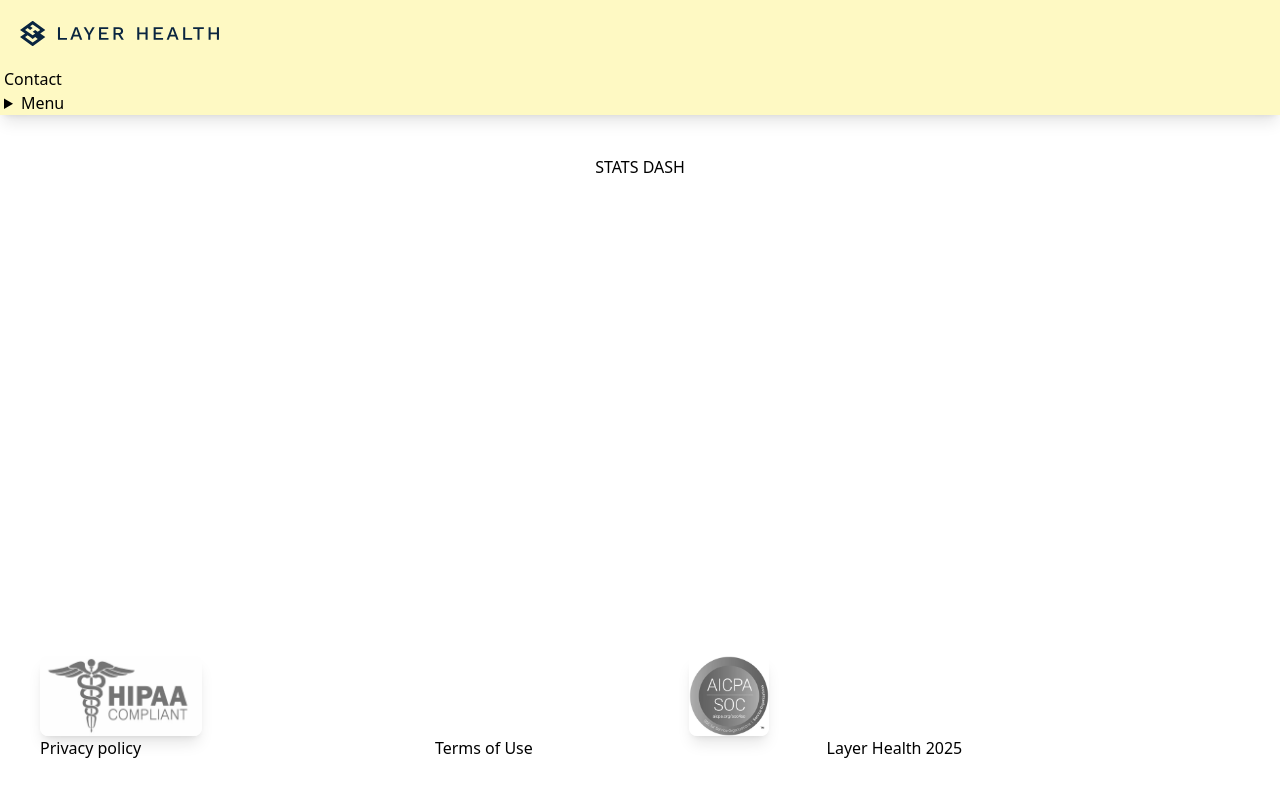
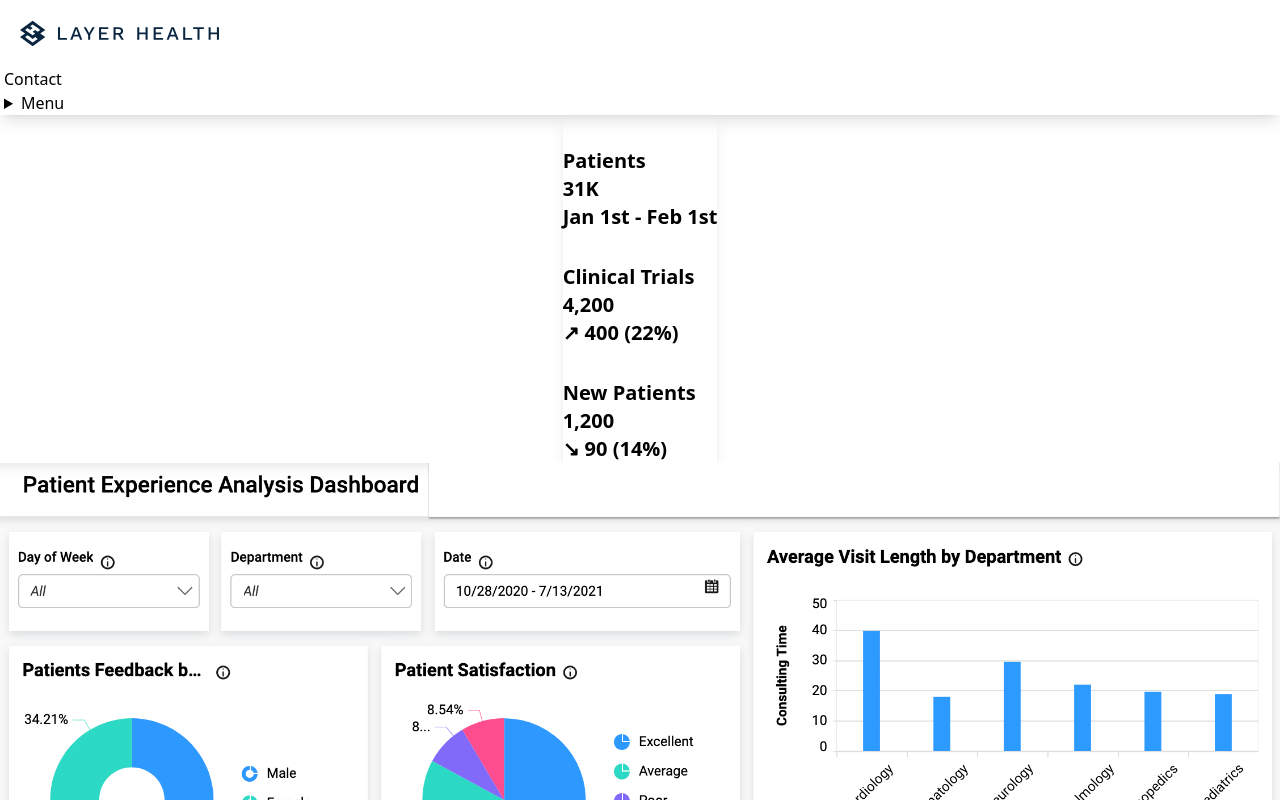
Before and after one commit to koderka2020/layer-health-dashboard, a React (Vite) app: page /stats in a window 1280 px wide. Shown: the top 800 px of the page. Built offline with nearby package versions, Linux system fonts and the light colour scheme.

Commit message:
adding not-found page, stats page placeholder, landing page logo

```diff
--- a/src/App.tsx
+++ b/src/App.tsx
@@ -1,9 +1,11 @@
 import { BrowserRouter as Router, Route, Routes } from 'react-router-dom';
-import Nav from './components/Nav'
+import Navbar from './components/Navbar'
 import Footer from './components/Footer'
-import Dashboard from './components/pages/main-dash/Dashboard'
+import LandingPage from './components/pages/main-dash/LandingPage'
 import FilterDashboard from './components/pages/filter/FilterDashboard'
 import StatsDashboard from './components/pages/stats/StatsDashboard'
+import NotFound from './components/pages/NotFound'
+
 
 
 function App() {
@@ -11,12 +13,14 @@ function App() {
   return (
     <Router>
       <div className="flex flex-col min-h-screen">
-      <Nav/>
+      <Navbar/>
       <main className="flex-grow">
       <Routes>
-        <Route path="/" element={<Dashboard />} />
+        <Route path="/" element={<LandingPage />} />
+        <Route path="/main" element={<LandingPage />} />
         <Route path="/filter" element={<FilterDashboard />} />
         <Route path="/stats" element={<StatsDashboard />} />
+        <Route path="*" element={<NotFound/>} />
       </Routes>
       </main>
       <Footer/>
--- a/src/components/Footer.tsx
+++ b/src/components/Footer.tsx
@@ -10,14 +10,14 @@ const Footer = () => {
         {/* <ReactSVG className="object-top-left p-5" src={logo}/> */}
       <nav>
         <div className="grid grid-flow-col gap-4">
-          <img className="rounded-lg w-30 h-20 shadow-lg" src={hippalogo}/>
-          <img className="rounded-lg w-30 h-20 shadow-lg" src={aicpalogo}/>
+          <img className="rounded-lg w-30 h-20 shadow-md" src={hippalogo}/>
+          <img className="rounded-lg w-30 h-20 shadow-md" src={aicpalogo}/>
         </div>
       </nav>
         <nav className="grid grid-flow-col gap-4">
-          <a className="link link-hover">Privacy policy</a>
-          <a className="link link-hover">Terms of Use</a>
-          <a className="link link-hover">Layer Health 2025</a>
+          <a className="link link-hover" href="https://www.layerhealth.com/privacy">Privacy policy</a>
+          <a className="link link-hover" href="https://www.layerhealth.com/terms">Terms of Use</a>
+          <p>Layer Health 2025</p>
         </nav>
     </footer>
   )
--- a/src/components/Nav.tsx
+++ b/src/components/Navbar.tsx
@@ -3,9 +3,9 @@ import { ReactSVG } from 'react-svg';
 import logo from "../assets/layer-health-logo.svg"
 
 
-const Nav = () => {
+const Navbar = () => {
   return(
-    <div className="navbar bg-base-100 shadow-lg bg-yellow-100">
+    <div className="navbar bg-yellow-100 shadow-lg">
     <div className="flex-1">
       <ReactSVG className="p-5" src={logo}/>
     </div>
@@ -16,6 +16,7 @@ const Nav = () => {
           <details>
             <summary>Menu</summary>
             <ul className="bg-base-100 rounded-t-none p-2">
+              <li><Link to="/main">Main</Link></li>
               <li><Link to="/filter">Filter</Link></li>
               <li><Link to="/stats">Stats</Link></li>
             </ul>
@@ -27,4 +28,4 @@ const Nav = () => {
   )
 }
 
-export default Nav;
+export default Navbar;
--- /dev/null
+++ b/src/components/pages/NotFound.tsx
@@ -0,0 +1,12 @@
+const NotFound = () => {
+  return (
+    <div className="h-screen flex justify-center items-center shadow-md">
+      <div className="inline-grid *:[grid-area:1/1]">
+        <div className="status status-error p-20 animate-ping"></div>
+      </div>
+      <p className="text-4xl">{'Page not found :('}</p>
+    </div>
+  )
+}
+
+export default NotFound
--- a/src/components/pages/filter/SideBar.tsx
+++ b/src/components/pages/filter/SideBar.tsx
@@ -12,24 +12,29 @@ const Sidebar = () => {
         <div className="text-xl font-semibold mb-4">Filters</div>
         <div className="dropdown dropdown-bottom">
           <button className="btn btn-primary w-full" onClick={toggleDropdown}>
-            Patient Filters
+            Notes Filters
           </button>
           <ul className={`dropdown-content menu p-2 shadow-lg bg-base-100 rounded-box w-56 ${isDropdownOpen ? 'block' : 'hidden'}`}>
-            <li><a>Option 1</a></li>
-            <li><a>Option 2</a></li>
-            <li><a>Option 3</a></li>
+            <li><a>id</a></li>
+            <li><a>provider</a></li>
+            <li><a>hospital</a></li>
+            <li><a>date</a></li>
           </ul>
         </div>
         <div className="dropdown dropdown-bottom mt-4">
           <button className="btn btn-primary w-full" onClick={toggleDropdown}>
-            Notes Filters
+            Patient Filters
           </button>
-          <ul className={`dropdown-content menu p-2 shadow bg-base-100 rounded-box w-56 ${isDropdownOpen ? 'block' : 'hidden'}`}>
-            <li><a>Filter 1</a></li>
-            <li><a>Filter 2</a></li>
-            <li><a>Filter 3</a></li>
+          <ul className={`dropdown-content menu p-2 shadow bg-base-300 rounded-box w-56 ${isDropdownOpen ? 'block' : 'hidden'}`}>
+            <li><a>id</a></li>
+            <li><a>name</a></li>
+            <li><a>gender</a></li>
+            <li><a>date of birth</a></li>
           </ul>
         </div>
+        <div className="mt-4">
+         <input type="text" placeholder="Search" className="input input-bordered shadow" />
+      </div>
       </div>
     </div>
   )
--- a/src/components/pages/filter/Table.tsx
+++ b/src/components/pages/filter/Table.tsx
@@ -1,4 +1,9 @@
+// import { useEffect, useState, useRef } from "react";
+// import notes from '../../../data/mock_notes_small.json'
+// import patients from '../../../data/mock_patients_small.json'
+
 const Table = () => {
+
   return(
     <div className="overflow-x-auto rounded-box border border-base-content/5 bg-base-100">
       <table className="table">
--- a/src/components/pages/main-dash/Dashboard.tsx
+++ /dev/null
@@ -1,11 +0,0 @@
-
-
-const Dashboard = () => {
-  return(
-    <>
-    <h1 className="p-10 text-center">MAIN DASH</h1>
-    </>
-  )
-}
-
-export default Dashboard
--- /dev/null
+++ b/src/components/pages/main-dash/LandingPage.tsx
@@ -0,0 +1,12 @@
+import logo from "../../../assets/layer-health-lg-logo.png"
+
+const LandingPage = () => {
+
+  return(
+    <div className="animate-pulse h-screen flex justify-center items-center shadow-md bg-custom-aqua">
+     <img className=" w-124 h-124" src={logo} shadow-lg/>
+    </div>
+  )
+}
+
+export default LandingPage
--- a/src/components/pages/stats/StatsDashboard.tsx
+++ b/src/components/pages/stats/StatsDashboard.tsx
@@ -1,8 +1,76 @@
+import statsplaceholder from "../../../assets/stats.png"
+
 const StatsDashboard = () => {
   return (
-    <>
-    <h1 className="p-10 text-center">STATS DASH</h1>
-    </>
+    <div>
+    <div className="flex justify-center text-white text-xl font-bold">
+    <div className="stats shadow-lg">
+      <div className="stat">
+        <div className="stat-figure text-secondary">
+          <svg
+            xmlns="http://www.w3.org/2000/svg"
+            fill="none"
+            viewBox="0 0 24 24"
+            className="inline-block h-8 w-8 stroke-current"
+          >
+            <path
+              strokeLinecap="round"
+              strokeLinejoin="round"
+              strokeWidth="2"
+              d="M13 16h-1v-4h-1m1-4h.01M21 12a9 9 0 11-18 0 9 9 0 0118 0z"
+            ></path>
+          </svg>
+        </div>
+        <div className="stat-title">Patients</div>
+        <div className="stat-value">31K</div>
+        <div className="stat-desc">Jan 1st - Feb 1st</div>
+      </div>
+
+      <div className="stat">
+        <div className="stat-figure text-secondary">
+          <svg
+            xmlns="http://www.w3.org/2000/svg"
+            fill="none"
+            viewBox="0 0 24 24"
+            className="inline-block h-8 w-8 stroke-current"
+          >
+            <path
+              strokeLinecap="round"
+              strokeLinejoin="round"
+              strokeWidth="2"
+              d="M12 6V4m0 2a2 2 0 100 4m0-4a2 2 0 110 4m-6 8a2 2 0 100-4m0 4a2 2 0 110-4m0 4v2m0-6V4m6 6v10m6-2a2 2 0 100-4m0 4a2 2 0 110-4m0 4v2m0-6V4"
+            ></path>
+          </svg>
+        </div>
+        <div className="stat-title">Clinical Trials</div>
+        <div className="stat-value">4,200</div>
+        <div className="stat-desc">↗︎ 400 (22%)</div>
+      </div>
+
+      <div className="stat">
+        <div className="stat-figure text-secondary">
+          <svg
+            xmlns="http://www.w3.org/2000/svg"
+            fill="none"
+            viewBox="0 0 24 24"
+            className="inline-block h-8 w-8 stroke-current"
+          >
+            <path
+              strokeLinecap="round"
+              strokeLinejoin="round"
+              strokeWidth="2"
+              d="M5 8h14M5 8a2 2 0 110-4h14a2 2 0 110 4M5 8v10a2 2 0 002 2h10a2 2 0 002-2V8m-9 4h4"
+            ></path>
+          </svg>
+        </div>
+        <div className="stat-title">New Patients</div>
+        <div className="stat-value">1,200</div>
+        <div className="stat-desc">↘︎ 90 (14%)</div>
+      </div>
+    </div>
+    </div>
+      <img className="w-124 h-124" src={statsplaceholder} shadow-lg/>
+    </div>
   )
 }
 
--- a/tailwind.config.js
+++ b/tailwind.config.js
@@ -6,6 +6,9 @@
       ],
       theme: {
         extend: {},
+        colors: {
+          'custom-aqua': '#0FFFF440',
+        }
       },
       plugins: [require('daisyui')],
     }
```
Also changed, not shown: src/assets/layer-health-lg-logo.png (added), src/assets/stats.png (added).
